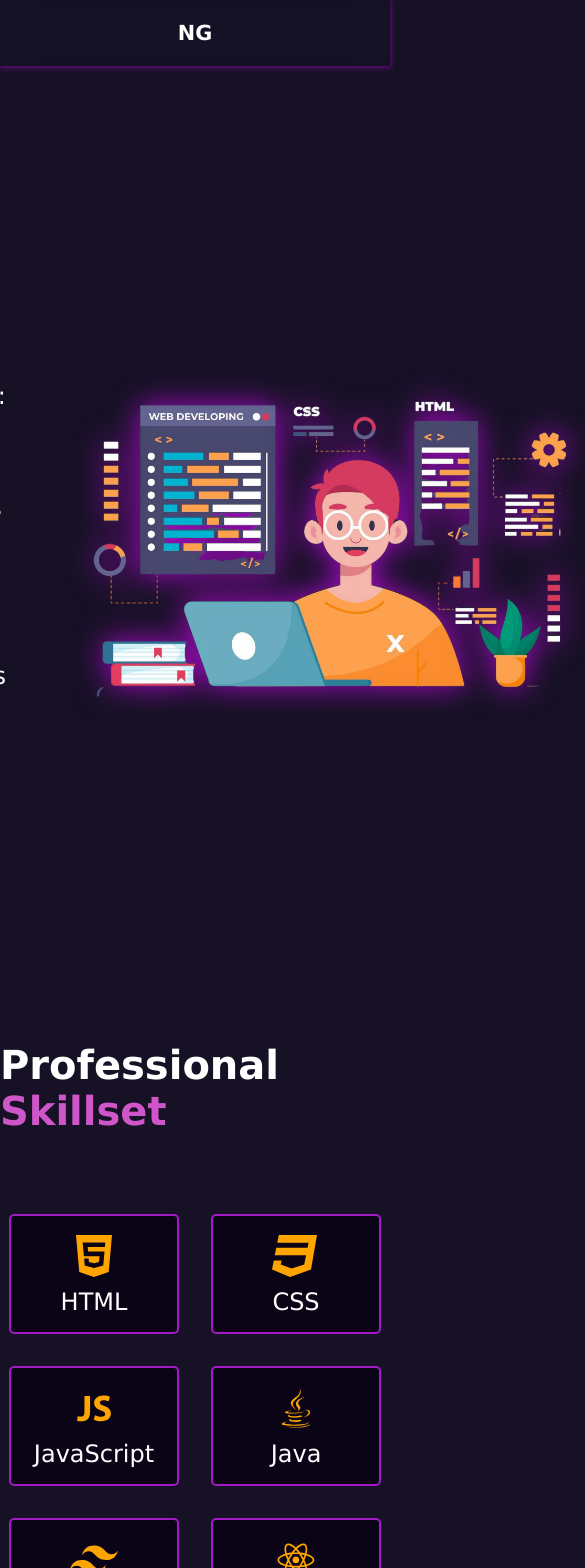
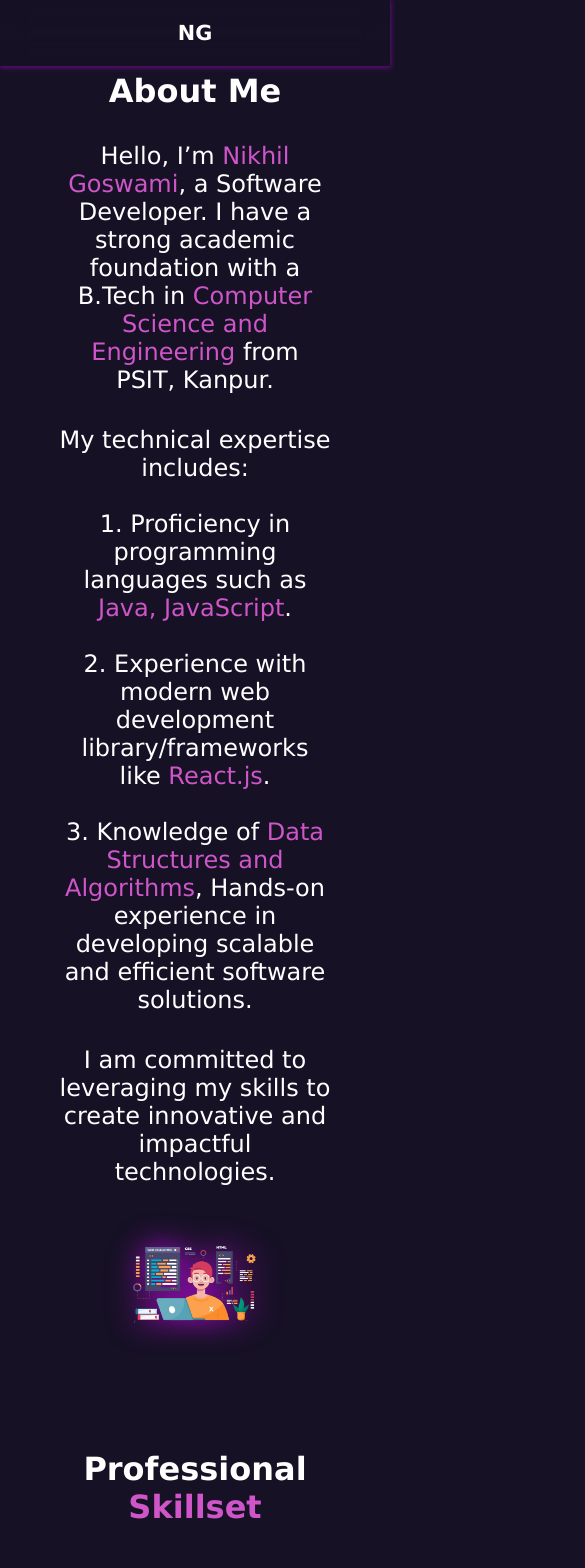
Before and after one commit to nikhilgoswami99/My-Portfolio, a React (Vite) app in the folder My-Porfolio/: page /about in a window 390 px wide. Shown: the top 1568 px of the page, 585 px wide, since content can reach past the window. Built offline with nearby package versions, Linux system fonts and the light colour scheme.

Commit message:
adding responsiveness

```diff
--- a/My-Porfolio/src/components/about/about.module.css
+++ b/My-Porfolio/src/components/about/about.module.css
@@ -1,6 +1,7 @@
 .main {
     display: flex;
     flex-direction: column;
+    flex-wrap: wrap;
     min-height: 100vh;
     width: 100%;
 }
@@ -9,13 +10,15 @@
     display: flex;
     align-items: center;
     justify-content: center;
+    flex-wrap: wrap;
     width: 100%;
-    height: 110vh;
+    min-height: 110vh;
     gap: 5rem;
 }
 
 .about_img {
-    height: 350px;
+    height: auto;
+    max-width: 35%;
     cursor: pointer;
     transition: all 1s;
     filter: drop-shadow(0px 0px 15px rgb(169, 10, 201));
@@ -44,7 +47,7 @@
     align-items: center;
     justify-content: center;
     width: 100%;
-    height: 100vh;
+    min-height: 100vh;
     gap: 5rem;
 }
 
@@ -61,8 +64,8 @@
 }
 
 .skill {
-    height: 120px;
-    width: 170px;
+    height: auto;
+    width: 20%;
     padding: 1rem;
     display: flex;
     flex-direction: column;
@@ -88,5 +91,50 @@
 
 
 @media screen and (max-width: 800px) {
+    .about_me {
+        flex-direction: column;
+        gap: 3rem;
+        min-height: 150vh;
+    }
 
+    .about_heading {
+        font-size: 2rem;
+        text-align: center;
+    }
+
+    .about_para {
+        font-size: 1.5rem;
+        text-align: center;
+    }
+
+    .about_text {
+        width: 70%;
+        text-align: center;
+    }
+
+    .skills_container {
+        padding: 2rem;
+    }
+
+    .skills_heading {
+        font-size: 2rem;
+        text-align: center;
+    }
+
+    .all_skills {
+        gap: 1.5rem;
+    }
+
+    .skill {
+        height: auto;
+        width: 30%;
+    }
+
+    .skill span {
+        font-size: 1rem;
+    }
+
+    .skill svg {
+        font-size: 2rem;
+    }
   }
--- a/My-Porfolio/src/components/homepage/home.module.css
+++ b/My-Porfolio/src/components/homepage/home.module.css
@@ -85,7 +85,7 @@
 
     .introduction {
         flex-direction: column;
-        gap: 5rem;
+        gap: 2rem;
     }
 
     .intro_heading {
--- a/My-Porfolio/src/index.css
+++ b/My-Porfolio/src/index.css
@@ -5,7 +5,7 @@
     font-family:'Lucida Sans';
     color: white;
     /* outline: 2px solid red; */
-    transition: all 2s ease;
+    transition: all 0.5s ease;
 }
 
 
```
